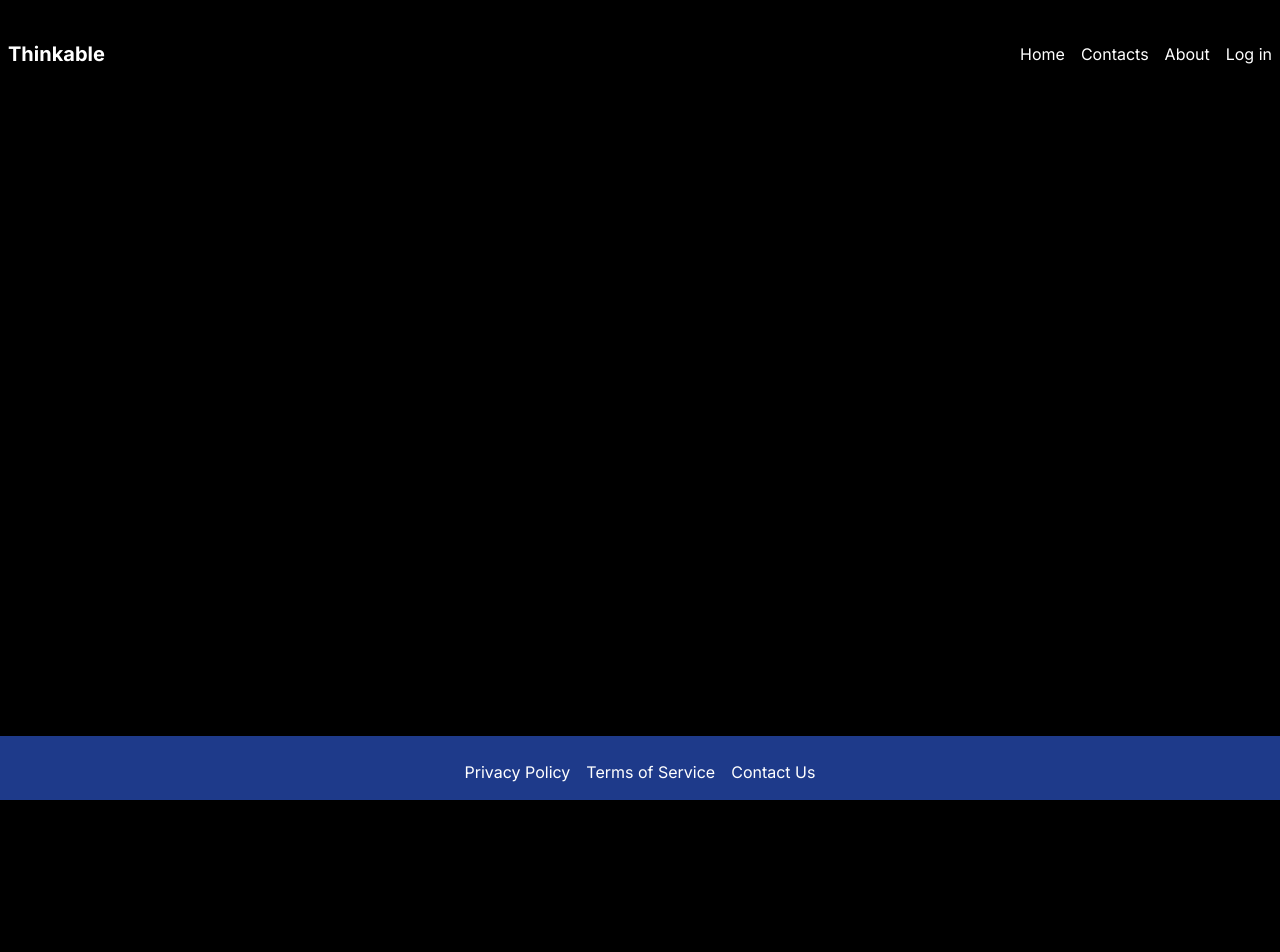
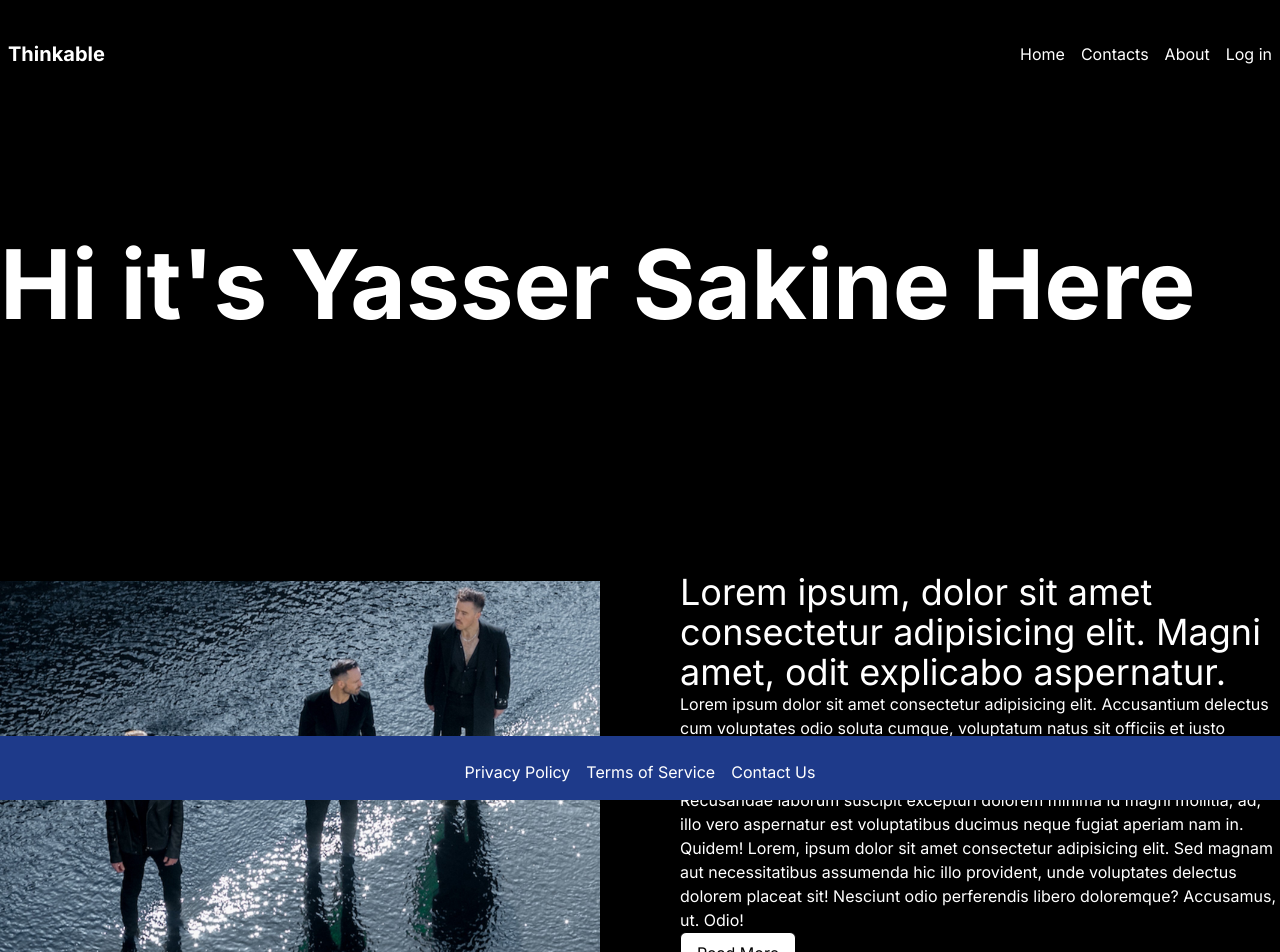
Before and after one commit to sixie17/Thinkable-Fullstack-Engineering-Intern-Technical-Assessment, a Next.js app: page / in a window 1280 px wide. Shown: the top 952 px of the page. Before the commit the page ends 800 px from the top, so only its background shows below. Built offline with nearby package versions, Linux system fonts and the light colour scheme.

Commit message:
added features layout

```diff
--- a/src/app/layout.tsx
+++ b/src/app/layout.tsx
@@ -18,13 +18,15 @@ export default function RootLayout({
 }>) {
   return (
     <html lang="en">
-      <body className={`${inter.className} flex flex-col min-h-screen`}>
+      <body className={`${inter.className} flex flex-col min-h-screen -mb-36`}>
         <div>
           <Navbar/>
             {children}
         </div>
-          <Footer/>
       </body>
+      <footer>
+        <Footer/>
+      </footer>
     </html>
   );
 }
--- a/src/app/page.tsx
+++ b/src/app/page.tsx
@@ -5,8 +5,12 @@ import Menu from "@/components/Menu/Menu"
 export default function Home() {
   return (
     <div>
+      <div>
        <Featured/>
-       <CategoryList/>
+      </div>
+       <div>
+        <CategoryList/>
+       </div>
        <div>
         <CardList/>
         <Menu/>
--- a/src/components/Menu/Menu.jsx
+++ b/src/components/Menu/Menu.jsx
@@ -2,7 +2,7 @@ import React from 'react';
 
 export const Menu = () => {
   return (
-    <div className='text-black'>Menu
+    <div>Menu
   </div>
   )
 }
--- a/src/components/cardList/CardList.jsx
+++ b/src/components/cardList/CardList.jsx
@@ -3,7 +3,7 @@ import Pagination from "../pagination/Pagination"
 
 export const CardList = () => {
   return (
-    <div className="text-black">
+    <div>
       <Pagination/>
     </div>
   )
--- a/src/components/categoryList/CategoryList.jsx
+++ b/src/components/categoryList/CategoryList.jsx
@@ -2,7 +2,7 @@ import React from 'react';
 
 export const CategoryList = () => {
   return (
-    <div className="text-black">CategoryList</div>
+    <div>CategoryList</div>
   )
 }
 export default CategoryList
--- a/src/components/featured/Featured.jsx
+++ b/src/components/featured/Featured.jsx
@@ -1,8 +1,26 @@
 import React from 'react';
+import Image from 'next/image';
 
 export const Featured = () => {
   return (
-    <div className='text-black'>Featured</div>
+    <div className='mt-32'>
+      <h1 className='text-8xl'>
+        <b>Hi it's Yasser Sakine Here</b>
+      </h1>
+      <div className='flex mt-60 items-center gap-20'>
+        <div className='flex-1 h-96 max-w-full relative'>
+          <img src="/Rufus.jpeg"/>
+        </div>
+        <div className='flex-1'>
+          <h1 className='text-4xl'>Lorem ipsum, dolor sit amet consectetur adipisicing elit. Magni amet, odit explicabo aspernatur.</h1>
+          <p>Lorem ipsum dolor sit amet consectetur adipisicing elit. Accusantium delectus cum voluptates odio soluta cumque, voluptatum natus sit officiis et iusto doloremque omnis dolorem, aliquam enim modi ducimus laboriosam vero!laboriosam
+            Lorem ipsum dolor sit amet consectetur adipisicing elit. Recusandae laborum suscipit excepturi dolorem minima id magni mollitia, ad, illo vero aspernatur est voluptatibus ducimus neque fugiat aperiam nam in. Quidem!
+            Lorem, ipsum dolor sit amet consectetur adipisicing elit. Sed magnam aut necessitatibus assumenda hic illo provident, unde voluptates delectus dolorem placeat sit! Nesciunt odio perferendis libero doloremque? Accusamus, ut. Odio!
+          </p>
+          <button className='bg-white text-black px-4 py-2 rounded-md border border-black hover:bg-black hover:text-white transition duration-300'>Read More</button>
+        </div>
+      </div>
+    </div>
   )
 }
 export default Featured
--- a/src/components/navbar/Navbar.jsx
+++ b/src/components/navbar/Navbar.jsx
@@ -1,35 +1,47 @@
+"use client"
 import Link from 'next/link';
-import React from 'react';
+import React, { useState } from 'react';
 import AuthLinks from '../authLinks/AuthLinks';
-import { IoMenu } from "react-icons/io5";
+import { IoMenu, IoClose } from "react-icons/io5";
 
 export const Navbar = () => {
+  const [menuOpen, setMenuOpen] = useState(false);
+
+  const toggleMenu = () => {
+    setMenuOpen(!menuOpen);
+  };
+
   return (
-    <nav className='py-10'>
+    <nav className="py-10 bg-black-800 text-white">
       <div className="container mx-auto flex justify-between items-center px-2">
         <div className="flex-grow">
           <Link href="#" className="text-xl font-bold">Thinkable</Link>
         </div>
         <div className="space-x-4 hidden md:flex">
-            <Link href="#" className="hover:text-gray-300 ">Home</Link>
-            <Link href="#" className="hover:text-gray-300">Contacts</Link>
-            <Link href="#" className="hover:text-gray-300">About</Link>
-            <AuthLinks/>
+          <Link href="#" className="hover:text-gray-300">Home</Link>
+          <Link href="#" className="hover:text-gray-300">Contacts</Link>
+          <Link href="#" className="hover:text-gray-300">About</Link>
+          <AuthLinks />
         </div>
-        <div className='w-10 h-10 rounded-md bg-white md:hidden flex justify-center items-center text-black'>
-          <IoMenu className='w-8 h-8' />
+        <div
+          className="w-10 h-10 rounded-md bg-white md:hidden flex justify-center items-center text-black"
+          onClick={toggleMenu}
+        >
+          {menuOpen ? <IoClose className="w-8 h-8" /> : <IoMenu className="w-8 h-8" />}
         </div>
       </div>
-        <div className="flex flex-col md:hidden w-full items-start py-4">
-            {/* <ThemeToggle/> */}
-            <Link href="#" className="hover:text-gray-300 py-4 w-full  hover:bg-gray-700 px-4 ">Home</Link>
-            <Link href="#" className="hover:text-gray-300 py-4 w-full  hover:bg-gray-700 px-4">Contacts</Link>
-            <Link href="#" className="hover:text-gray-300 py-4 w-full  hover:bg-gray-700 px-4">About</Link>
-            <div className='hover:text-gray-300 py-4 w-full  hover:bg-gray-700 px-4'>
-              <AuthLinks/>
-            </div>
+      {menuOpen && (
+        <div className="flex flex-col md:hidden w-full items-start py-4 bg-black-800 text-white">
+          <Link href="#" className="hover:text-gray-300 py-4 w-full hover:bg-gray-700 px-4">Home</Link>
+          <Link href="#" className="hover:text-gray-300 py-4 w-full hover:bg-gray-700 px-4">Contacts</Link>
+          <Link href="#" className="hover:text-gray-300 py-4 w-full hover:bg-gray-700 px-4">About</Link>
+          <div className="hover:text-gray-300 py-4 w-full hover:bg-black-700 px-4">
+            <AuthLinks />
+          </div>
         </div>
+      )}
     </nav>
-  )
-}
-export default Navbar
+  );
+};
+
+export default Navbar;
--- a/src/components/pagination/Pagination.jsx
+++ b/src/components/pagination/Pagination.jsx
@@ -2,7 +2,7 @@ import React from 'react';
 
 export const Pagination = () => {
   return (
-    <div className='text-black'>Pagination</div>
+    <div>Pagination</div>
   )
 }
 export default Pagination
```
Also changed, not shown: public/Rufus.jpeg (added).
